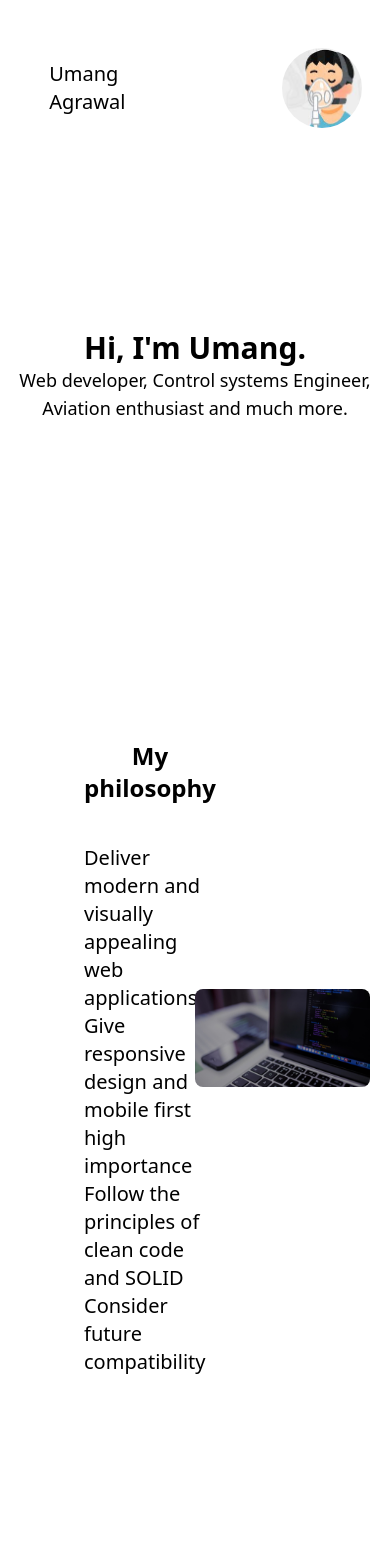
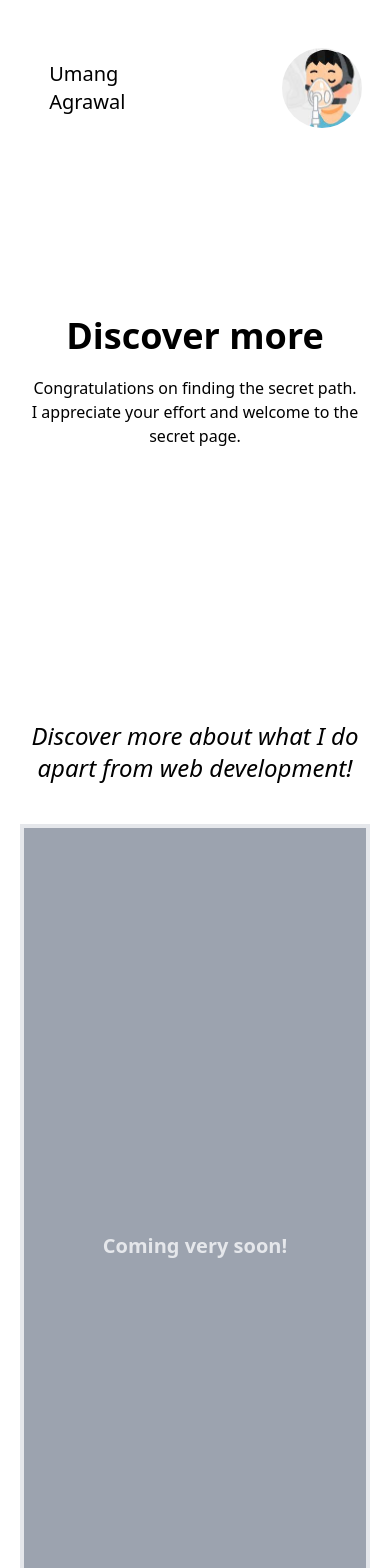
Before and after one commit to umangcodes/portfolio_project, a Vue app: page /secret_path in a window 390 px wide. Before the commit this address led to /. Shown: the top 1568 px of the page. Built offline with nearby package versions, Linux system fonts and the light colour scheme.

Commit message:
secret path along with secials component optimized for mobile view

```diff
--- a/src/components/secret/Specials.vue
+++ b/src/components/secret/Specials.vue
@@ -1,7 +1,7 @@
 <template>
-  <div id="specials" class="h-screen mx-5 my-10">
-    <div class="grid grid-cols-2">
-      <div class="grid-start-1 flex flex-col items-center border-r">
+  <div id="specials" class="h-auto mx-5 my-10">
+    <div class="flex flex-col lg:grid lg:grid-cols-2">
+      <div class="grid-start-1 flex flex-col items-center lg:border-r">
         <span class="text-9xl">Img</span>
       </div>
       <div class="grid-start-2 mx-5 flex h-48 items-center">
@@ -14,8 +14,11 @@
       </div>
     </div>
 
-    <div class="grid grid-cols-2 mt-40">
-      <div class="grid-start-1 mx-5 flex h-48 items-center">
+    <div class="flex flex-col lg:grid lg:grid-cols-2 mt-40">
+      <div class="col-start-2 flex flex-col items-center lg:border-l">
+        <span class="text-9xl">Img</span>
+      </div>
+      <div class="col-start-1 row-start-1 mx-5 flex h-48 items-center">
         <span class=""
           >Lorem ipsum dolor sit amet consectetur adipisicing elit. Accusantium
           exercitationem natus repellat esse consequatur saepe doloribus, quasi
@@ -23,12 +26,9 @@
           eos.</span
         >
       </div>
-      <div class="grid-start-2 flex flex-col items-center border-r">
-        <span class="text-9xl">Img</span>
-      </div>
     </div>
 
-    <div class="grid grid-cols-2 mt-40">
+    <div class="flex flex-col lg:grid lg:grid-cols-2 mt-40">
       <div class="grid-start-1 flex flex-col items-center border-r">
         <span class="text-9xl">Img</span>
       </div>
--- a/src/store/index.js
+++ b/src/store/index.js
@@ -2,7 +2,7 @@ import { createStore } from "vuex";
 
 export default createStore({
   state: {
-    passcode: "pass",
+    passcode: "pass!",
   },
   mutations: {
     SET_PASSCODE(state, payload) {
--- a/src/views/SecretPathV1.vue
+++ b/src/views/SecretPathV1.vue
@@ -2,27 +2,34 @@
   <div id="discover_secret">
     <div class="h-96 mt-40">
       <div class="flex flex-col items-center">
-        <span class="text-4xl font-semibold">Discover more about me here</span>
-        <span class="font-thin"
-          >Congratulations on finding the secret path. I appreciate your effort
-          and welcome to the secret page.
+        <span class="text-4xl font-semibold text-center mx-5 my-5"
+          >Discover more</span
+        >
+        <span class="font-thin text-center mx-5"
+          >Congratulations on finding the secret path. <br />I appreciate your
+          effort and welcome to the secret page.
         </span>
       </div>
     </div>
     <div class="my-5 flex justify-center">
-      <span class=""
-        >Discover more about what I do apart from web development</span
+      <span class="mx-5 my-5 text-center text-2xl italic"
+        >Discover more about what I do apart from web development!</span
       >
     </div>
-    <Specials />
+    <div
+      class="flex flex-col font-bold justify-center items-center text-xl mx-5 my-5 h-screen border-4 bg-gray-400 text-gray-200"
+    >
+      Coming very soon!
+    </div>
+    <!-- <Specials /> -->
   </div>
 </template>
 
 <script>
-import Specials from "../components/secret/Specials.vue";
+// import Specials from "../components/secret/Specials.vue";
 export default {
   components: {
-    Specials,
+    // Specials,
   },
   methods: {
     scrollToTop() {
```
